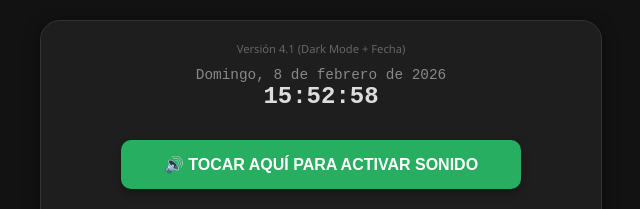
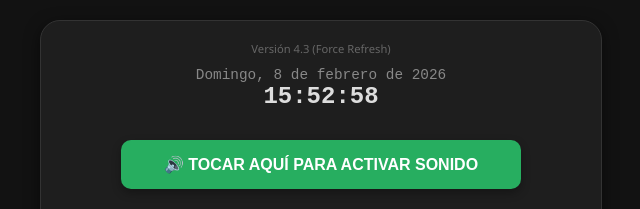
Before and after one commit to miguel1098703887-lgtm/simulador-glucosa, a plain HTML site: page index.html in a window 1280 px wide. Shown: the top 209 px of the page, 319-959 px from the left. Drawn offline with nearby package versions, Linux system fonts and the light colour scheme.

Commit message:
Bump version to 4.3 to force cache invalidation

```diff
--- a/index.html
+++ b/index.html
@@ -199,7 +199,7 @@
 <body>
 
     <div class="monitor-card" id="card">
-        <p style="font-size: 0.7rem; color: #666; margin-top: -10px;">Versión 4.1 (Dark Mode + Fecha)</p>
+        <p style="font-size: 0.7rem; color: #666; margin-top: -10px;">Versión 4.3 (Force Refresh)</p>
 
         <!-- Reloj y Fecha -->
         <div style="font-family: monospace; color: #888; margin-bottom: 10px;">
```
